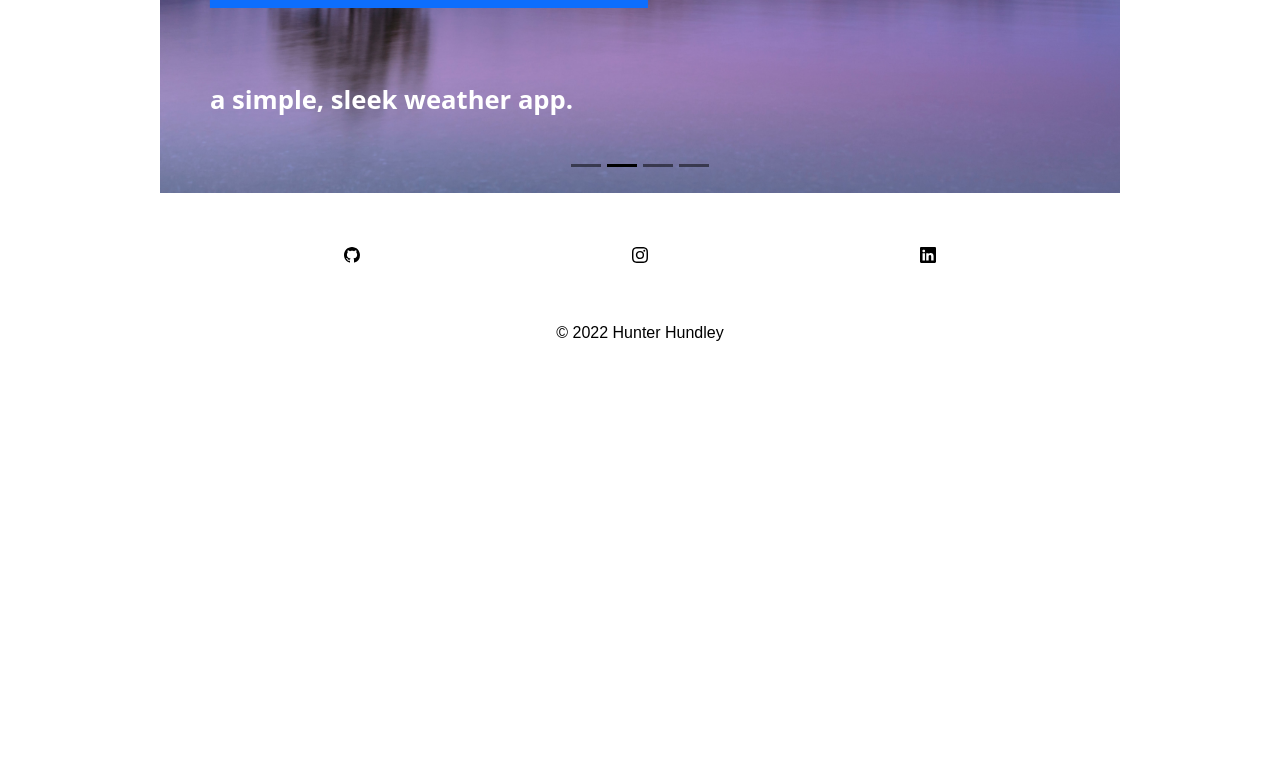
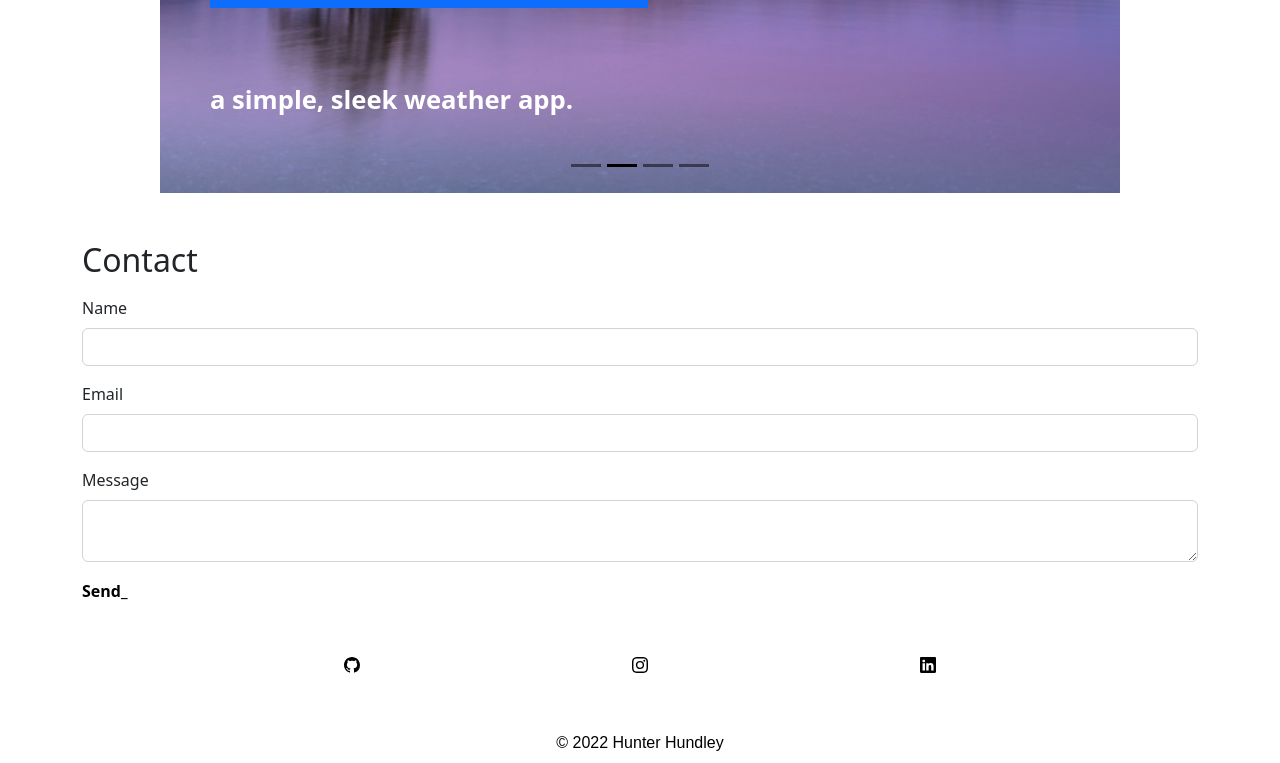
Before and after one commit to hhundley/Hunter_, a React (Create React App) app in the folder portfolio/: page / in a window 1280 px wide. Shown: the part 2016-2779 px from the top of the page. Before the commit the page ends 2369 px from the top, so only its background shows below. Built offline with nearby package versions, Linux system fonts and the light colour scheme.

Commit message:
building contact form. Created problems with work link formatting. Need to fix

```diff
--- a/portfolio/src/App.js
+++ b/portfolio/src/App.js
@@ -3,6 +3,7 @@
 import Main from "./components/main";
 import About from "./components/about";
 import Work from "./components/work";
+import Contact from "./components/contact"
 import Footer from "./components/footer";
 
 function App() {
@@ -12,6 +13,7 @@
       <Main />
       <About />
       <Work />
+      <Contact />
       <Footer />
     </div>
   );
--- /dev/null
+++ b/portfolio/src/components/contact.js
@@ -0,0 +1,46 @@
+import React from 'react'
+import '../styles/contact.css';
+
+const Contact = () => {
+  const [formStatus, setFormStatus] = React.useState('Send_')
+  const onSubmit = (e) => {
+    e.preventDefault()
+    setFormStatus('Submitting...')
+    const { name, email, message } = e.target.elements
+    let conFom = {
+      name: name.value,
+      email: email.value,
+      message: message.value,
+    }
+    console.log(conFom)
+  }
+  return (
+    <div className="container mt-5">
+      <h2 className="mb-3">Contact</h2>
+      <form onSubmit={onSubmit}>
+        <div className="mb-3">
+          <label className="form-label" htmlFor="name">
+            Name
+          </label>
+          <input className="form-control" type="text" id="name" required />
+        </div>
+        <div className="mb-3">
+          <label className="form-label" htmlFor="email">
+            Email
+          </label>
+          <input className="form-control" type="email" id="email" required />
+        </div>
+        <div className="mb-3">
+          <label className="form-label" htmlFor="message">
+            Message
+          </label>
+          <textarea className="form-control" id="message" required />
+        </div>
+        <button id="submitbtn" className="btn btn-danger" type="submit">
+          {formStatus}
+        </button>
+      </form>
+    </div>
+  )
+}
+export default Contact;
--- /dev/null
+++ b/portfolio/src/styles/contact.css
@@ -0,0 +1,8 @@
+#submitbtn {
+    background: white;
+    color:black;
+    border:none;
+    font-weight: bolder;
+    text-align: left;
+    padding:0%
+}
```
